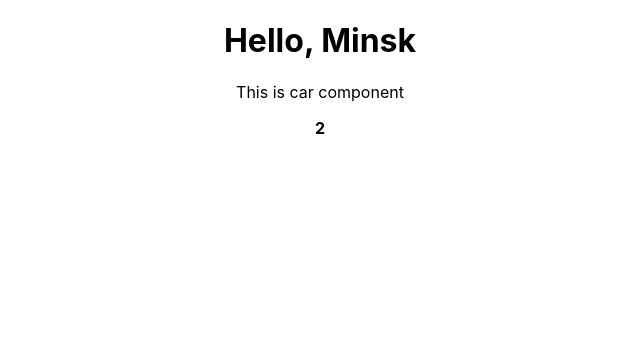
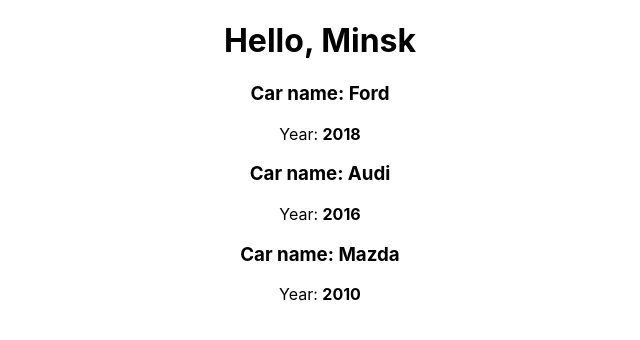
Before and after one commit to mexell96/react-course, a React (Create React App) app: page / in a window 1280 px wide. Shown: the top 340 px of the page, without its empty margins (320-960 px from the left). Built offline with nearby package versions, Linux system fonts and the light colour scheme.

Commit message:
added Car props

```diff
--- a/src/App2.js
+++ b/src/App2.js
@@ -10,7 +10,9 @@
       <div style={divStyle}>
         <h1>Hello, Minsk</h1>
 
-        <Car />
+        <Car name={"Ford"} year={2018} />
+        <Car name={"Audi"} year={2016} />
+        <Car name={"Mazda"} year={2010} />
       </div>
     );
   }
--- a/src/Car/Car.js
+++ b/src/Car/Car.js
@@ -13,11 +13,11 @@
 // export default car;
 
 // eslint-disable-next-line import/no-anonymous-default-export
-export default () => (
+export default ({ name, year }) => (
   <div>
-    <p>This is car component</p>
+    <h3>Car name: {name}</h3>
     <p>
-      <strong>{1 + 1}</strong>
+      Year: <strong>{year}</strong>
     </p>
   </div>
 );
```
Also changed, not shown: 1 other file (tests, documents, lock files or other folders).
